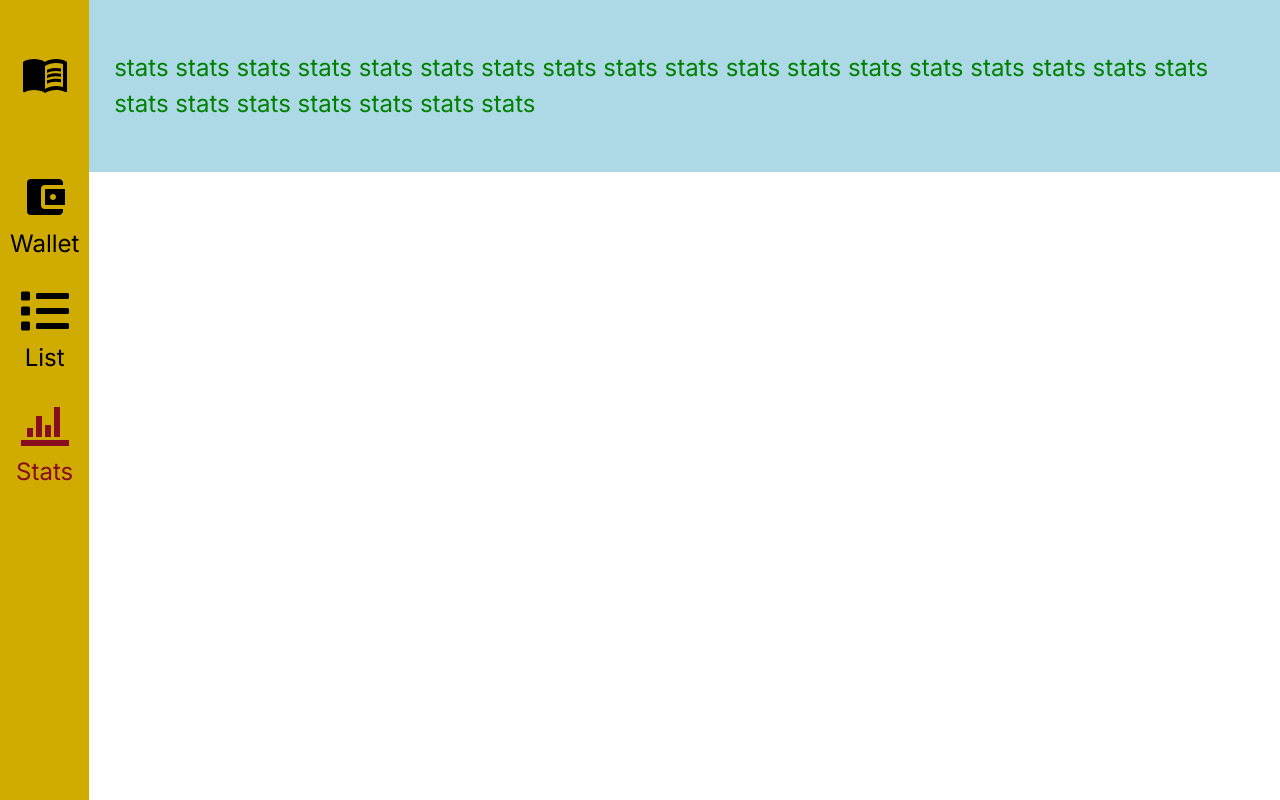
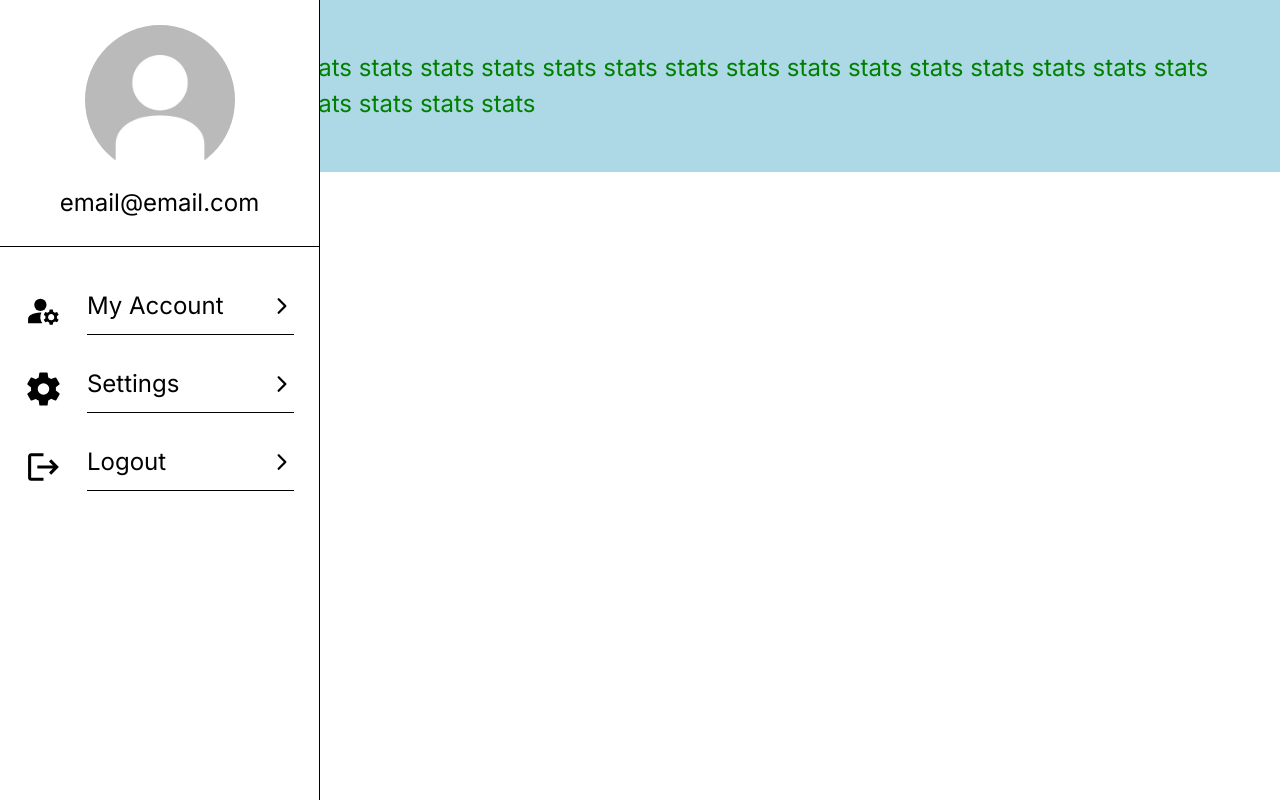
Before and after one commit to eimuciu/cash-tracker, a Next.js app: page /stats in a window 1280 px wide. Built offline with nearby package versions, Linux system fonts and the light colour scheme.

Commit message:
account navbar

```diff
--- /dev/null
+++ b/src/app/components/navbar/accountNavBar/index.tsx
@@ -0,0 +1,70 @@
+import Image from 'next/image';
+import { MdManageAccounts } from 'react-icons/md';
+import { IoSettingsSharp } from 'react-icons/io5';
+import { MdLogout } from 'react-icons/md';
+import { iconClassNames } from '@/app/styles/classNames';
+import { IoIosArrowForward } from 'react-icons/io';
+import Link from 'next/link';
+
+interface Props {
+  show: boolean;
+}
+
+const commonPaddingX = 'px-[25px]';
+
+const commonNavItem = 'flex items-center my-[15px] gap-[25px]';
+
+const commonBorder =
+  'flex items-center justify-between w-[100%] border-b border-black border-solid pb-[10px]';
+
+export default function AccountNavBar({ show }: Props) {
+  return (
+    <>
+      <div
+        className={`fixed top-0 left-0 bg-[white] h-screen py-[25px] border-solid border-black border-r min-w-[25%] ${
+          !show && 'hidden'
+        }`}
+      >
+        <div
+          className={
+            'pb-[25px] border-solid border-black border-b text-center' +
+            ' ' +
+            commonPaddingX
+          }
+        >
+          <div className="w-[6.25rem] h-[6.25rem] relative rounded-[50%] overflow-hidden mx-auto mb-[10px]">
+            <Image src="/profile.jpg" fill alt="Profile picture" />
+          </div>
+          email@email.com
+        </div>
+        <div className={commonPaddingX + ' ' + 'flex flex-col pt-[25px]'}>
+          <Link href="/account">
+            <div className={commonNavItem}>
+              <MdManageAccounts className={iconClassNames} />
+              <div className={commonBorder}>
+                My Account
+                <IoIosArrowForward className="w-[1rem] h-[1rem]" />
+              </div>
+            </div>
+          </Link>
+          <Link href="/settings">
+            <div className={commonNavItem}>
+              <IoSettingsSharp className={iconClassNames} />
+              <div className={commonBorder}>
+                Settings
+                <IoIosArrowForward className="w-[1rem] h-[1rem]" />
+              </div>
+            </div>
+          </Link>
+          <div className={commonNavItem}>
+            <MdLogout className={iconClassNames} />
+            <div className={commonBorder}>
+              Logout
+              <IoIosArrowForward className="w-[1rem] h-[1rem]" />
+            </div>
+          </div>
+        </div>
+      </div>
+    </>
+  );
+}
--- a/src/app/components/navbar/index.tsx
+++ b/src/app/components/navbar/index.tsx
@@ -4,8 +4,8 @@ import { ImStatsBars } from 'react-icons/im';
 import { MdOutlineMenuBook } from 'react-icons/md';
 import Link from 'next/link';
 import { usePathname } from 'next/navigation';
-
-const iconClassNames = 'w-[2rem] h-[2rem]';
+import AccountNavBar from './accountNavBar';
+import { iconClassNames } from '@/app/styles/classNames';
 
 const navItemClassNames =
   'flex flex-col justify-center items-center gap-y-[5px]';
@@ -16,8 +16,10 @@ export default function NavBar() {
   const pathname = usePathname();
 
   return (
+    <>
+      <AccountNavBar show={true} />
       <div className="flex flex-col gap-y-[25px]">
-      <div className="flex flex-col justify-center items-center mb-[50px]">
+        <div className="flex flex-col justify-center items-center mb-[50px] cursor-pointer">
           <MdOutlineMenuBook className={iconClassNames} />
         </div>
         <Link href="/">
@@ -57,5 +59,6 @@ export default function NavBar() {
           </div>
         </Link>
       </div>
+    </>
   );
 }
--- /dev/null
+++ b/src/app/styles/classNames.ts
@@ -0,0 +1 @@
+export const iconClassNames = 'w-[2rem] h-[2rem]';
```
Also changed, not shown: public/profile.jpg (added). Lines whose indentation alone changed are shown as unchanged.
